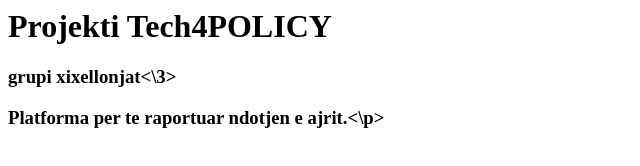
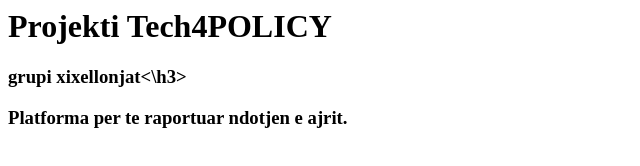
Before and after one commit to krelaniMedina/java7, a plain HTML site: page index.html in a window 1280 px wide. Shown: the full height of the page, 0-640 px from the left. Drawn offline with Linux system fonts and the light colour scheme.

Commit message:
Update index.html

```diff
--- a/index.html
+++ b/index.html
@@ -4,7 +4,7 @@
   </head>
   <body>
     <h1>Projekti Tech4POLICY</h1>
-    <h3>grupi xixellonjat<\3>
-    <p>Platforma per te raportuar ndotjen e ajrit.<\p>
+    <h3>grupi xixellonjat<\h3>
+    <p>Platforma per te raportuar ndotjen e ajrit.</p>
   </body>
 </html>
```
